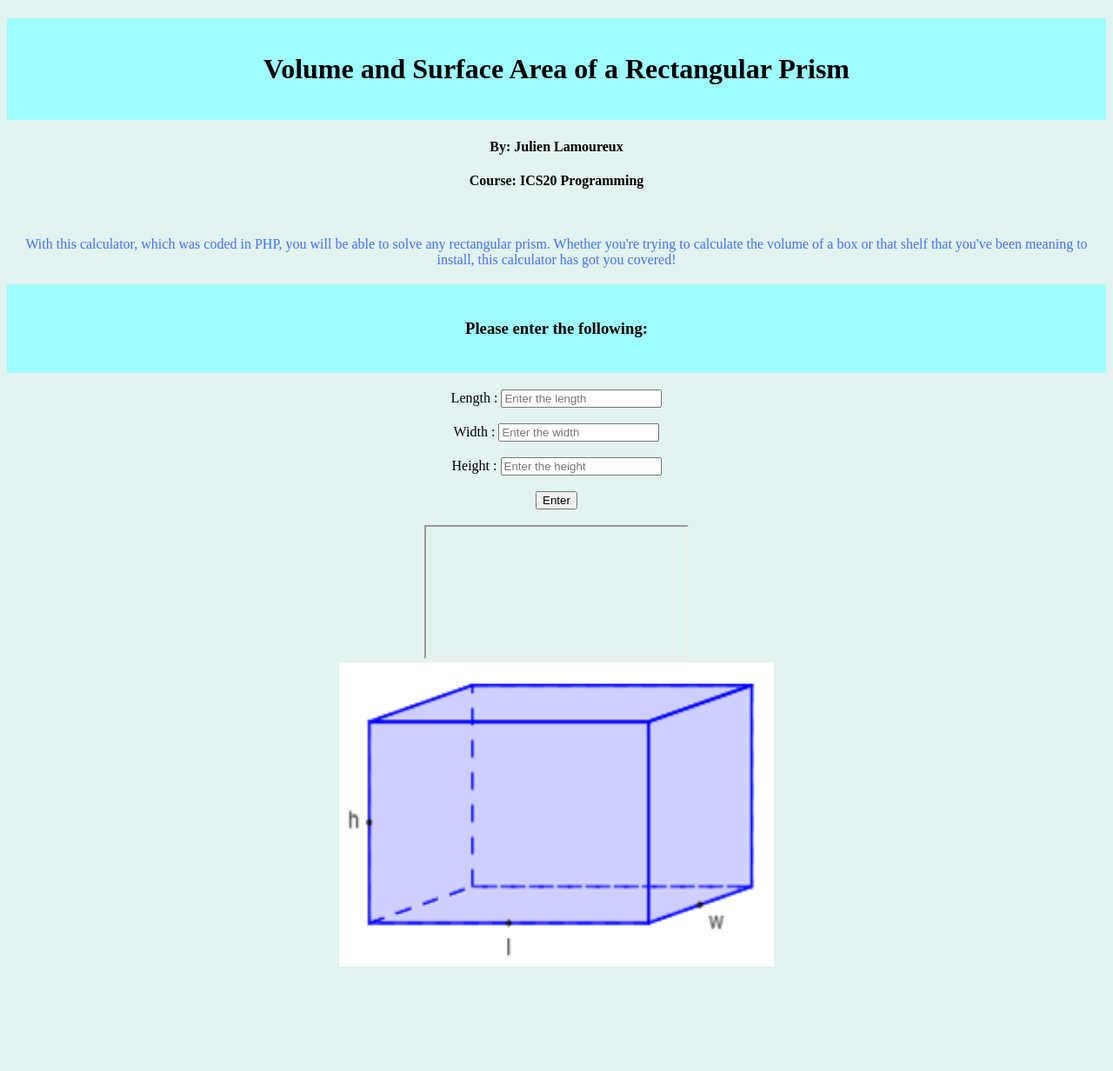
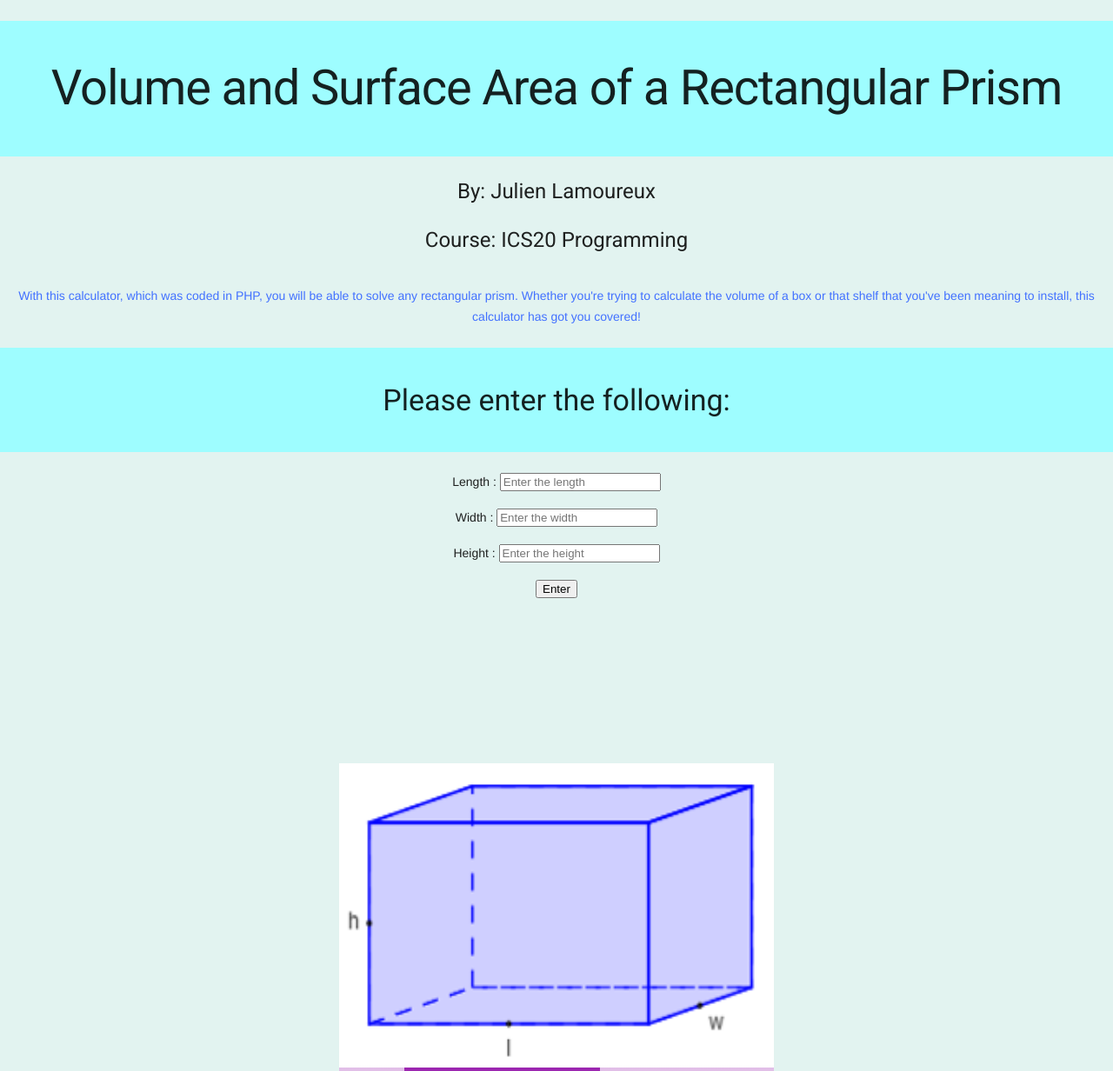
Before and after one commit to ICS20-Programming-JulienL/Assign-02-PHP-Calculations, a PHP site: page / in a window 1280 px wide. Shown: the whole page at 87% size. Run offline with PHP 8.4, Linux system fonts and the light colour scheme; data that the repository does not hold is empty.

Commit message:
Finished my website

```diff
--- a/index.php
+++ b/index.php
@@ -12,13 +12,21 @@
     <link rel="icon" type="image/png" sizes="32x32" href="./fav_index_php/favicon-32x32.png">
     <link rel="icon" type="image/png" sizes="16x16" href="./fav_index_php/favicon-16x16.png">
     <link rel="manifest" href="./fav_index_php/site.webmanifest">
+    <!--Link to MDL-->
+    <link rel="stylesheet" href="https://fonts.googleapis.com/icon?family=Material+Icons">
+    <link rel="stylesheet" href="https://code.getmdl.io/1.3.0/material.purple-deep_purple.min.css"/>
+    <link rel="stylesheet" href="http://fonts.googleapis.com/css?family=Roboto:300,400,500,700" type="text/css">
     <!-- Link to CSS file -->
     <link rel="stylesheet" href="./css/style.css">
     <!-- Title -->
     <title>Volume and Surface Area of a Rectangular Prism</title>
   </head>
-  <!--Header and Text-->
   <body>
+    <!-- Google's MDL -->
+    <script defer src="https://code.getmdl.io/1.3.0/material.min.js"></script>
+
+    <div class = "mdl-layout mdl-js-layout mdl-layout--fixed-header">
+    <!--Header and Text-->
     <center>
       <?php echo "<h1> Volume and Surface Area of a Rectangular Prism </h1>" ?>
       <?php echo "<h4>By: Julien Lamoureux</h4>" ?>
@@ -44,6 +52,8 @@
       <br>
       <!--Image-->
       <img src="./images/volumeRectangularPrismPhp.png" alt="PHP Rectangular Prism" width = "500" height="350">
+      <!-- MDL Progress Bar with Indeterminate Progress -->
+      <div id="p2" class="mdl-progress mdl-js-progress mdl-progress__indeterminate"></div>
     </center>
   </body>
 </html>
```
Also changed, not shown: results.php (+5 -3 lines).
